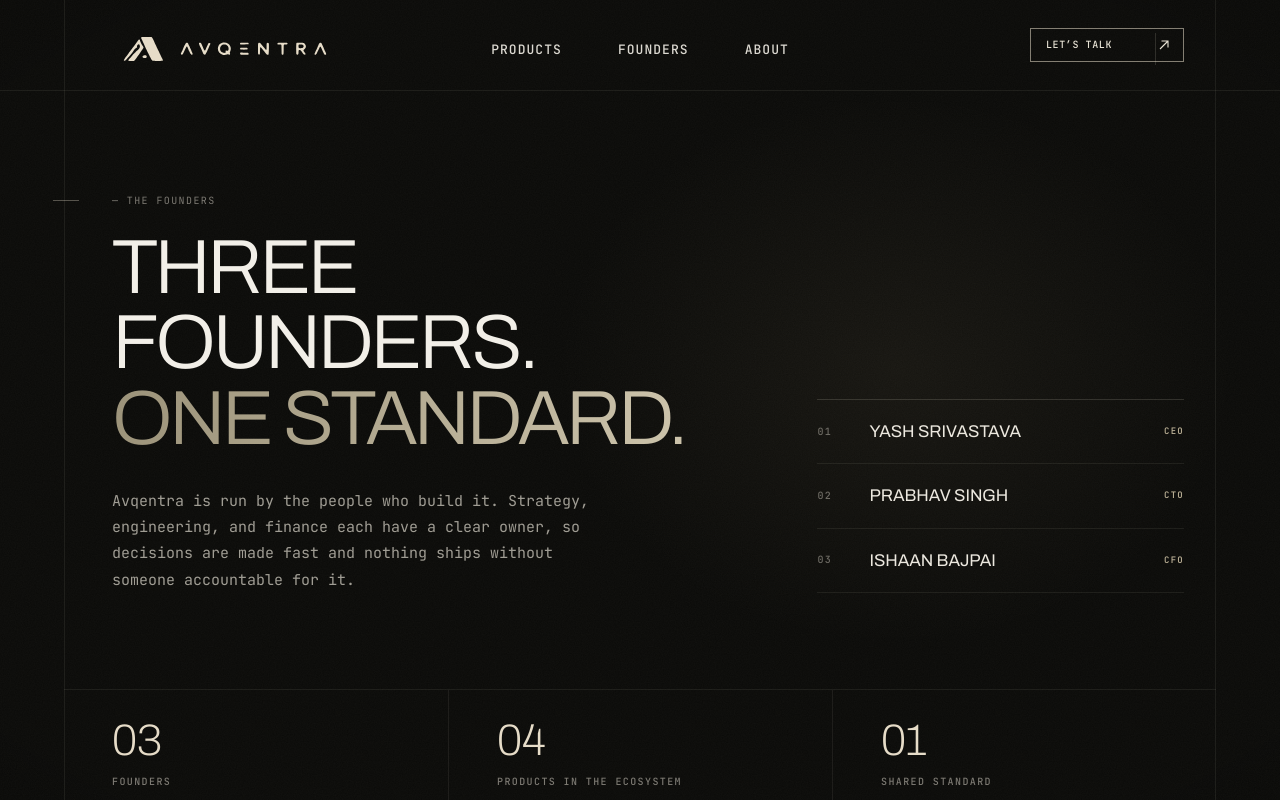
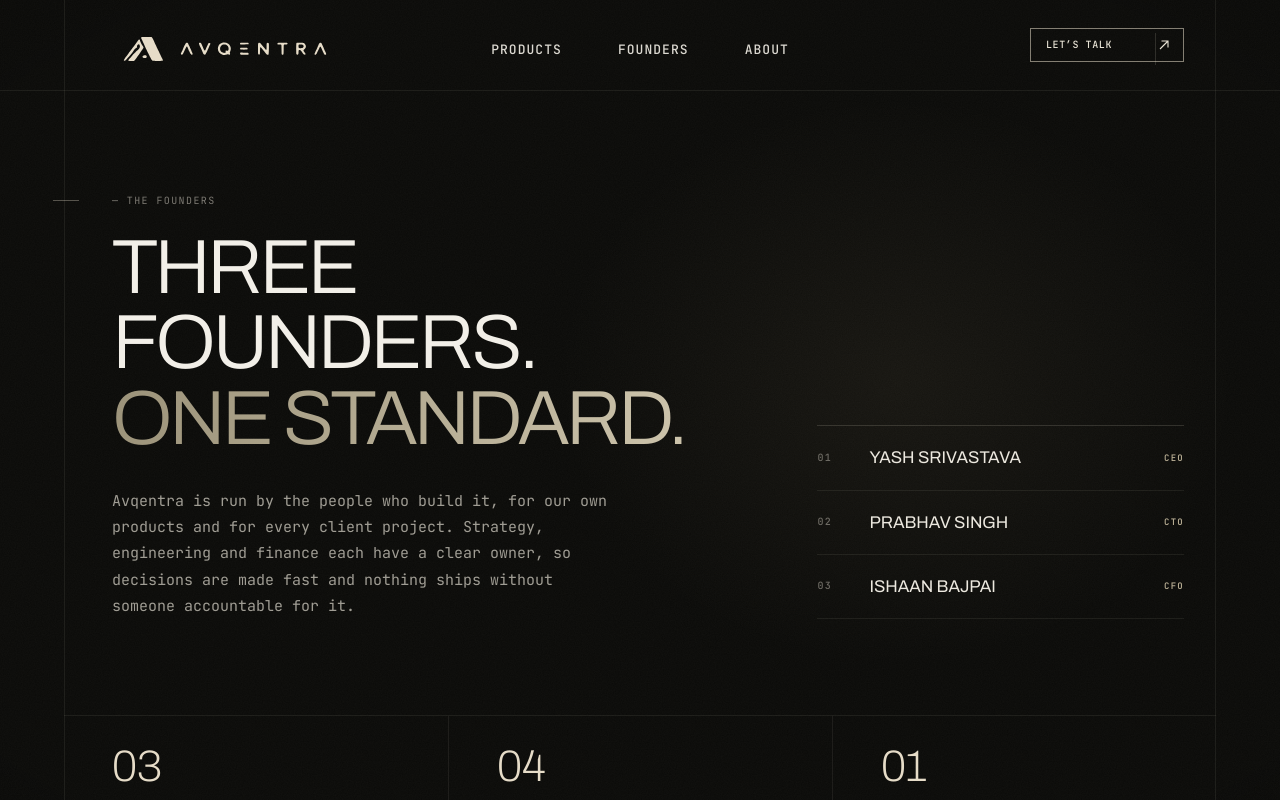
Before and after one commit to Prabhav558/avqentra, a Next.js app: page /founders in a window 1280 px wide. Shown: the top 800 px of the page. Built offline with nearby package versions, Linux system fonts and the light colour scheme.

Commit message:
copy(founders, footer): reflect products launching soon and client work

```diff
--- a/components/Footer.tsx
+++ b/components/Footer.tsx
@@ -11,6 +11,7 @@ const explore = [
 const company = [
   { href: "/about", label: "About" },
   { href: "/founders", label: "Founders" },
+  { href: "/contact?type=project", label: "Start a project" },
   { href: "/contact", label: "Contact" },
 ];
 
@@ -22,7 +23,7 @@ export default function Footer() {
           <Link href="/" className="site-footer-logo">
             Avqentra
           </Link>
-          <p>A technology company building software for what&rsquo;s next.</p>
+          <p>A product and engineering studio. AI products launching soon, and software built for clients.</p>
         </div>
         <div role="group" aria-label="Explore" className="site-footer-col">
           <h2>Explore</h2>
--- a/components/founders/Closing.tsx
+++ b/components/founders/Closing.tsx
@@ -30,10 +30,13 @@ export default function Closing() {
             <br />
             <span className={h.gold}>the people who decide.</span>
           </h2>
-          <p className={h.sub}>No sales layer, no gatekeepers. Every message reaches a founder.</p>
+          <p className={h.sub}>
+            No sales layer, no gatekeepers. Every message, from a project brief to an early-access request, reaches a
+            founder.
+          </p>
           <div className={h.ctaActions}>
-            <Link href="/contact" className={`${h.btn} ${h.btnSolid}`}>
-              Get in touch <Arrow />
+            <Link href="/contact?type=project" className={`${h.btn} ${h.btnSolid}`}>
+              Start a project <Arrow />
             </Link>
             <Link href="/products" className={`${h.btn} ${h.btnGhost}`}>
               Explore our products <Arrow />
--- a/components/founders/Hero.tsx
+++ b/components/founders/Hero.tsx
@@ -8,7 +8,7 @@ const pad = (n: number) => String(n).padStart(2, "0");
 export default function Hero() {
   const stats = [
     { value: pad(founders.length), label: "Founders" },
-    { value: pad(products.length), label: "Products in the ecosystem" },
+    { value: pad(products.length), label: "Products launching soon" },
     { value: "01", label: "Shared standard" },
   ];
 
@@ -29,8 +29,9 @@ export default function Hero() {
             <span style={{ "--i": 1 } as React.CSSProperties} className={h.gold}>One standard.</span>
           </h1>
           <p className={s.lede}>
-            Avqentra is run by the people who build it. Strategy, engineering, and finance each have a clear owner,
-            so decisions are made fast and nothing ships without someone accountable for it.
+            Avqentra is run by the people who build it, for our own products and for every client project. Strategy,
+            engineering and finance each have a clear owner, so decisions are made fast and nothing ships without
+            someone accountable for it.
           </p>
         </div>
 
--- a/components/founders/Story.tsx
+++ b/components/founders/Story.tsx
@@ -39,8 +39,8 @@ const chapters = [
     t: "The work",
     d: (
       <>
-        {count} products so far: {list}. Each started from a specific problem, not a technology looking
-        for a use.
+        {count} products launching soon: {list}. Each started from a specific problem, not a technology
+        looking for a use. Alongside them, <b>we build software for clients</b>.
       </>
     ),
   },
```
